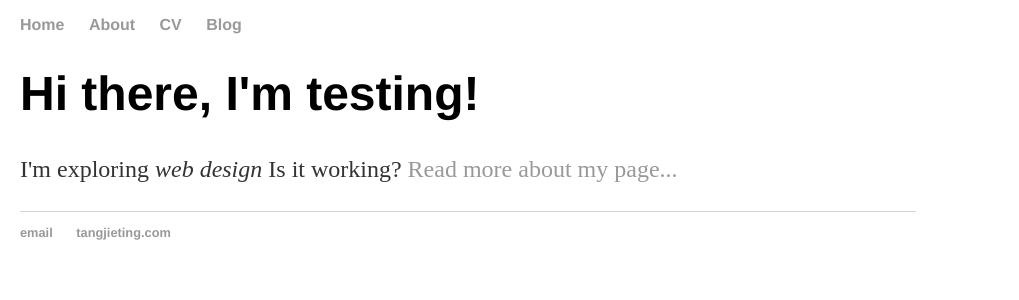
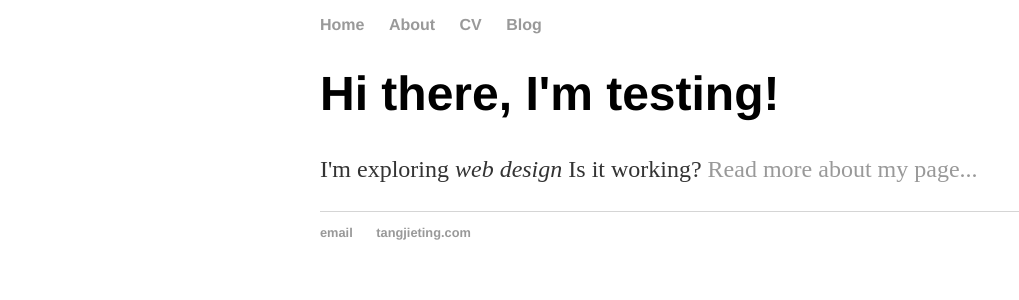
Before and after one commit to camiolo/camiolo.github.io, a Jekyll site: the page Test_Jekyll.html, which Jekyll copies as it is, in a window 1280 px wide. Shown: the top 300 px of the page, without its empty margins (0-1019 px from the left). Built offline with Jekyll 4.4.1, drawn with Linux system fonts in a browser that asks for light colours.

Commit message:
Update main.css

```diff
--- a/css/main.css
+++ b/css/main.css
@@ -1,5 +1,5 @@
 body {
-    margin:  1em 20px auto;
+    margin:  1em 20em auto;
     width: 70%;
 }
 nav ul, footer ul {
```
